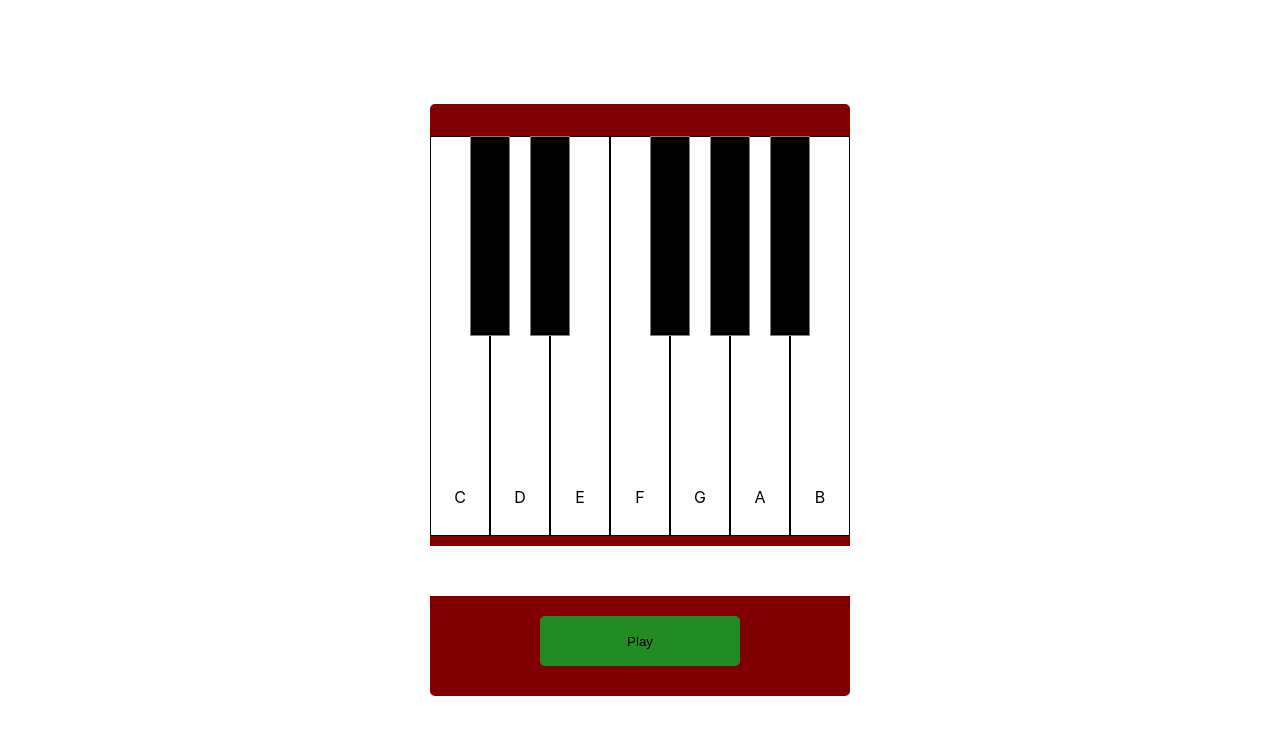
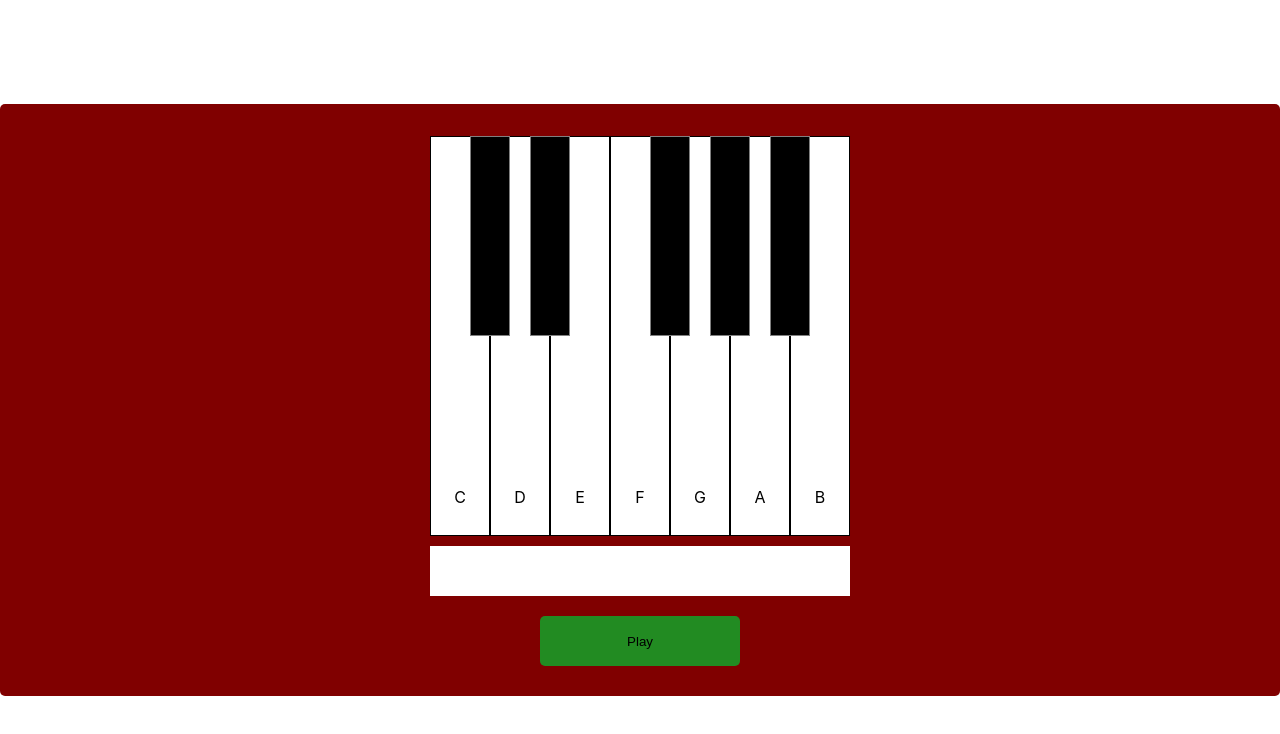
Before and after one commit to jotasenator/piano1-nextjs, a Next.js app: page / in a window 1280 px wide. Shown: the top 734 px of the page. Built offline with nearby package versions, Linux system fonts and the light colour scheme.

Commit message:
Update Piano.module.css

```diff
--- a/styles/Piano.module.css
+++ b/styles/Piano.module.css
@@ -14,7 +14,7 @@
   display: flex;
   flex-direction: column;
   justify-content: center;
-  max-width: 80vw;
+  width: 100vw;
   border-radius: 5px;
 }
 .piano {
```
